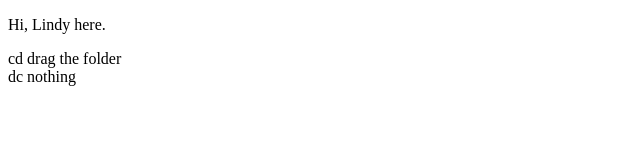
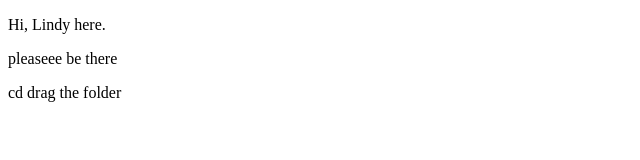
Before and after one commit to lindylouwerse/Practice, a plain HTML site: page git practice/index.html in a window 1280 px wide. Shown: the whole page, without its empty margins (0-640 px from the left). Drawn offline with Linux system fonts and the light colour scheme.

Commit message:
I added some files

```diff
--- a/git practice/index.html
+++ b/git practice/index.html
@@ -9,8 +9,8 @@
 <body>
 
 <p>Hi, Lindy here.</p>
+<p>pleaseee be there</p>
 
 </body>
 </html>
-cd drag the folder <br>
-dc nothing
+cd drag the folder
```
